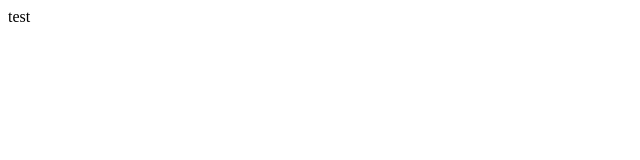
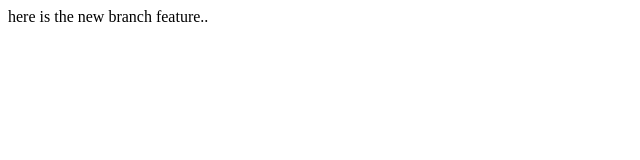
Before and after one commit to vaibhav-1305/lecture1webdev, a plain HTML site: page index.html in a window 1280 px wide. Shown: the whole page, without its empty margins (0-640 px from the left). Drawn offline with Linux system fonts and the light colour scheme.

Commit message:
made a new branch

```diff
--- a/index.html
+++ b/index.html
@@ -4,6 +4,6 @@
     <title>Test</title>
   </head>
   <body>
-    test
+    here is the new branch feature..
   </body>
 </html>
```
